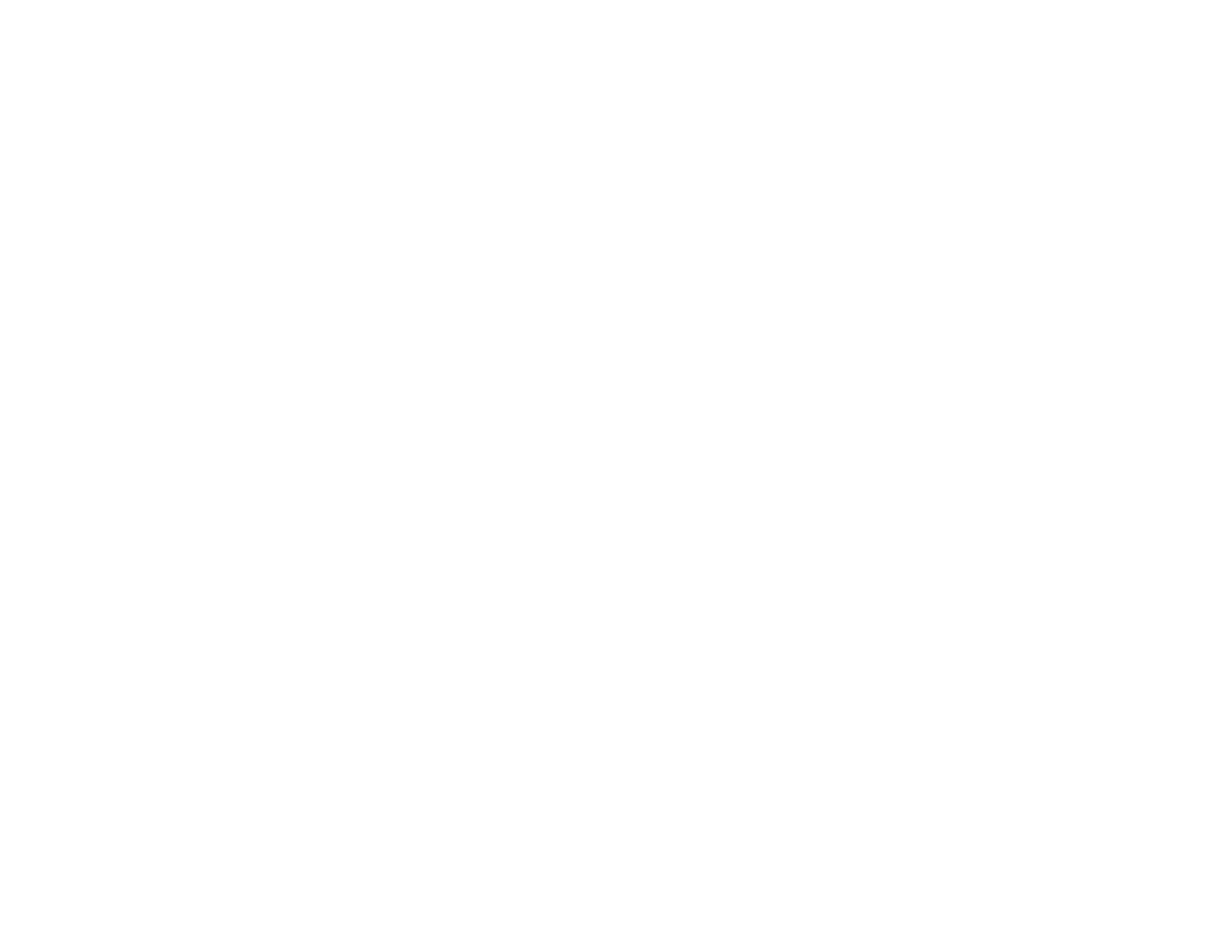
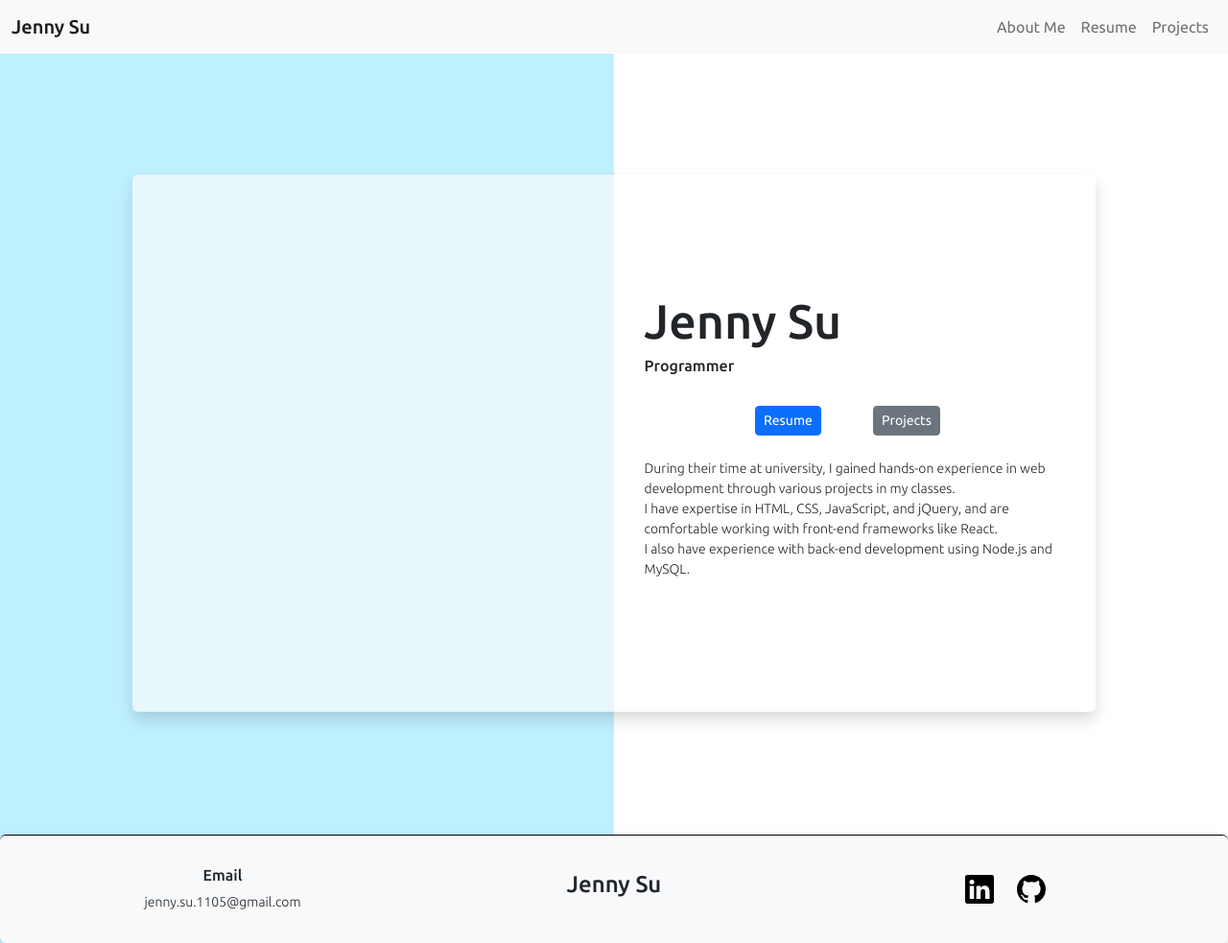
Before and after one commit to jennysu1105/jennysu1105.github.io, a plain HTML site: page index.html in a window 1280 px wide. Shown: the whole page at 96% size. Before the commit the page ends 800 px from the top, so only its background shows below. Drawn offline with nearby package versions, Linux system fonts and the light colour scheme.

Commit message:
updated index

```diff
--- a/index.html
+++ b/index.html
@@ -3,9 +3,39 @@
     <meta charset="UTF-8">
     <meta http-equiv="X-UA-Compatible" content="IE=edge">
     <meta name="viewport" content="width=device-width, initial-scale=1.0">
-    <title>Document</title>
+    <link rel="preconnect" href="https://fonts.googleapis.com">
+    <link rel="preconnect" href="https://fonts.gstatic.com" crossorigin>
+    <link href="https://fonts.googleapis.com/css2?family=Ubuntu:ital,wght@0,300;0,400;0,500;1,300&display=swap" rel="stylesheet">
+    <link href="https://cdn.jsdelivr.net/npm/bootstrap@5.2.3/dist/css/bootstrap.min.css" rel="stylesheet">
+    <script src="https://cdn.jsdelivr.net/npm/bootstrap@5.2.3/dist/js/bootstrap.bundle.min.js"></script>
+    <script src="https://ajax.googleapis.com/ajax/libs/jquery/3.6.1/jquery.min.js"></script>
+    <script src="scripts/navbar.js"></script>
+    <script src="scripts/footer.js"></script>
+    <link href="styles/index.css" rel="stylesheet">
+    <title>Jenny Su</title>
 </head>
 <body>
-
+    <nav-bar></nav-bar>
+    <div class="container-fluid mainbody" style="margin-bottom: 10%">
+        <div class="d-flex profile align-items-center justify-content-between shadow p-3 mb-5 bg-white rounded">
+            <div class="p-2 justify-content-start"></div>
+            <div class="p-2 justify-content-end bio">
+                <h1 class="bio">Jenny Su</h1>
+                <h6 class="bio">Programmer</h6>
+                <br>
+                <div class="row text-center">
+                    <div class="col"></div>
+                    <div class="col"><a class="btn btn-primary btn-sm" href="/resume.html" role="button">Resume</a></div>
+                    <div class="col"><a class="btn btn-secondary btn-sm" href="/projects.html" role="button">Projects</a></div>
+                    <div class="col"></div>
+                </div>
+                <br>
+                <p class="bio">During their time at university, I gained hands-on experience in web development through various projects in my classes.
+                    <br>I have expertise in HTML, CSS, JavaScript, and jQuery, and are comfortable working with front-end frameworks like React.
+                    <br>I also have experience with back-end development using Node.js and MySQL. </p>
+            </div>
+        </div>
+    </div>
+    <footer-jenny></footer-jenny>
 </body>
 </html>
--- /dev/null
+++ b/scripts/footer.js
@@ -0,0 +1,30 @@
+class Footer extends HTMLElement {
+    constructor () {
+        super();
+    }
+    connectedCallback() {
+        this.innerHTML = `
+          <footer class="text-center shadow p-3 bg-light rounded" style="background-color: #ffffff; border-top: 1px black solid">
+            <div class="container-fluid">
+                <div class="d-flex align-items-center justify-content-between">
+                    <div class="col py-3">
+                        <h6>Email</h6>
+                        <p style="margin-bottom: 0px">jenny.su.1105@gmail.com</p>
+                    </div>
+                    <div class="col py-3"><h4>Jenny Su</h4></div>
+                    <div class="col py-3">
+                        <a href="https://www.linkedin.com/in/jenny-su-b600731b7/" style="margin-right: 20px"><svg xmlns="http://www.w3.org/2000/svg" width="30" height="30" fill="black" class="bi bi-linkedin" viewBox="0 0 16 16">
+                        <path d="M0 1.146C0 .513.526 0 1.175 0h13.65C15.474 0 16 .513 16 1.146v13.708c0 .633-.526 1.146-1.175 1.146H1.175C.526 16 0 15.487 0 14.854V1.146zm4.943 12.248V6.169H2.542v7.225h2.401zm-1.2-8.212c.837 0 1.358-.554 1.358-1.248-.015-.709-.52-1.248-1.342-1.248-.822 0-1.359.54-1.359 1.248 0 .694.521 1.248 1.327 1.248h.016zm4.908 8.212V9.359c0-.216.016-.432.08-.586.173-.431.568-.878 1.232-.878.869 0 1.216.662 1.216 1.634v3.865h2.401V9.25c0-2.22-1.184-3.252-2.764-3.252-1.274 0-1.845.7-2.165 1.193v.025h-.016a5.54 5.54 0 0 1 .016-.025V6.169h-2.4c.03.678 0 7.225 0 7.225h2.4z"/>
+                        </svg></a>
+                        <a href="https://github.com/jennysu1105"><svg xmlns="http://www.w3.org/2000/svg" width="30" height="30" fill="black" class="bi bi-github" viewBox="0 0 16 16">
+                        <path d="M8 0C3.58 0 0 3.58 0 8c0 3.54 2.29 6.53 5.47 7.59.4.07.55-.17.55-.38 0-.19-.01-.82-.01-1.49-2.01.37-2.53-.49-2.69-.94-.09-.23-.48-.94-.82-1.13-.28-.15-.68-.52-.01-.53.63-.01 1.08.58 1.23.82.72 1.21 1.87.87 2.33.66.07-.52.28-.87.51-1.07-1.78-.2-3.64-.89-3.64-3.95 0-.87.31-1.59.82-2.15-.08-.2-.36-1.02.08-2.12 0 0 .67-.21 2.2.82.64-.18 1.32-.27 2-.27.68 0 1.36.09 2 .27 1.53-1.04 2.2-.82 2.2-.82.44 1.1.16 1.92.08 2.12.51.56.82 1.27.82 2.15 0 3.07-1.87 3.75-3.65 3.95.29.25.54.73.54 1.48 0 1.07-.01 1.93-.01 2.2 0 .21.15.46.55.38A8.012 8.012 0 0 0 16 8c0-4.42-3.58-8-8-8z"/>
+                        </svg></a>
+                    </div>
+                </div>
+            </div>
+          </footer>
+        `
+    }
+}
+
+customElements.define('footer-jenny', Footer);
--- /dev/null
+++ b/scripts/navbar.js
@@ -0,0 +1,33 @@
+class Navigation extends HTMLElement {
+    constructor () {
+        super();
+    }
+
+    connectedCallback() {
+        this.innerHTML = `
+        <nav class="navbar navbar-expand-sm navbar-light bg-light">
+            <div class="container-fluid">
+                <a class="navbar-brand" href="#">Jenny Su</a>
+                <button class="navbar-toggler" type="button" data-toggle="collapse" data-target="#navbarText" aria-controls="navbarText" aria-expanded="false" aria-label="Toggle navigation">
+                    <span class="navbar-toggler-icon"></span>
+                </button>
+                <div class="collapse navbar-collapse justify-content-end" id="navbarText">
+                    <ul class="navbar-nav mr-auto">
+                    <li class="nav-item active">
+                        <a class="nav-link" href="#">About Me</a>
+                    </li>
+                    <li class="nav-item">
+                        <a class="nav-link" href="/resume.html">Resume</a>
+                    </li>
+                    <li class="nav-item">
+                        <a class="nav-link" href="/projects.html">Projects</a>
+                    </li>
+                    </ul>
+                </div>
+            </div>
+        </nav>
+        `
+    }
+}
+
+customElements.define('nav-bar', Navigation);
--- /dev/null
+++ b/styles/index.css
@@ -0,0 +1,53 @@
+body {
+    font-family: 'Ubuntu', sans-serif;
+    font-weight: 300;
+    background: linear-gradient(
+        to right,
+        #bff0ff 0%,
+        #bff0ff 50%,
+        #ffffff 50%,
+        #ffffff 100%
+    )
+}
+nav {
+    font-weight: 400;
+}
+.p-2 {
+    width:50%;
+}
+
+.bio {
+    text-align: left;
+}
+
+h1 {
+    font-size: 50px;
+}
+
+.bio {
+    padding-left: 5%;
+}
+
+p{
+    font-size: 14px;
+}
+
+.profile {
+    background: linear-gradient(
+        to right,
+        #e8f7fc 0%,
+        #e8f7fc 50%,
+        #ffffff 50%,
+        #ffffff 100%
+    );
+    padding: 1%;
+    width: 80%;
+    margin: 0 auto;
+    float: none;
+    margin-top: 10%;
+    height: 70%
+}
+
+.navbar-brand {
+    font-weight: 500;
+}
```
Also changed, not shown: projects.html (added, +23 -0 lines), resume.html (added, +23 -0 lines).
